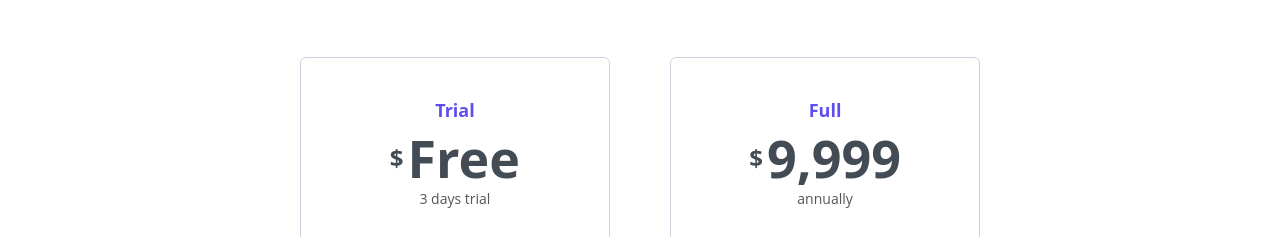
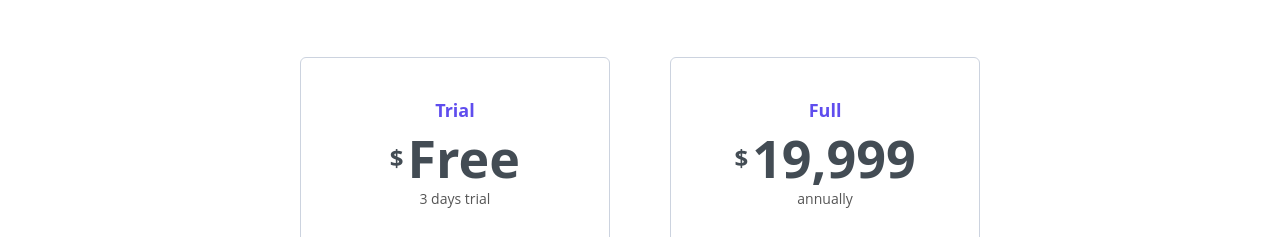
Before and after one commit to zzc000/audcs, a plain HTML site: page index.html in a window 1280 px wide. Shown: the part 6653-6890 px from the top of the page. Drawn offline with Linux system fonts and the light colour scheme.

Commit message:
change price

```diff
--- a/index.html
+++ b/index.html
@@ -409,7 +409,7 @@
                         </div> -->
                         <div class="card-body">
                             <div class="card-title">Full</div>
-                            <div class="price"><span class="currency">$</span><span class="value">9,999</span></div>
+                            <div class="price"><span class="currency">$</span><span class="value">19,999</span></div>
                             <div class="frequency">annually</div>
                             <div class="divider"></div>
                             <ul class="list-unstyled li-space-lg">
```
